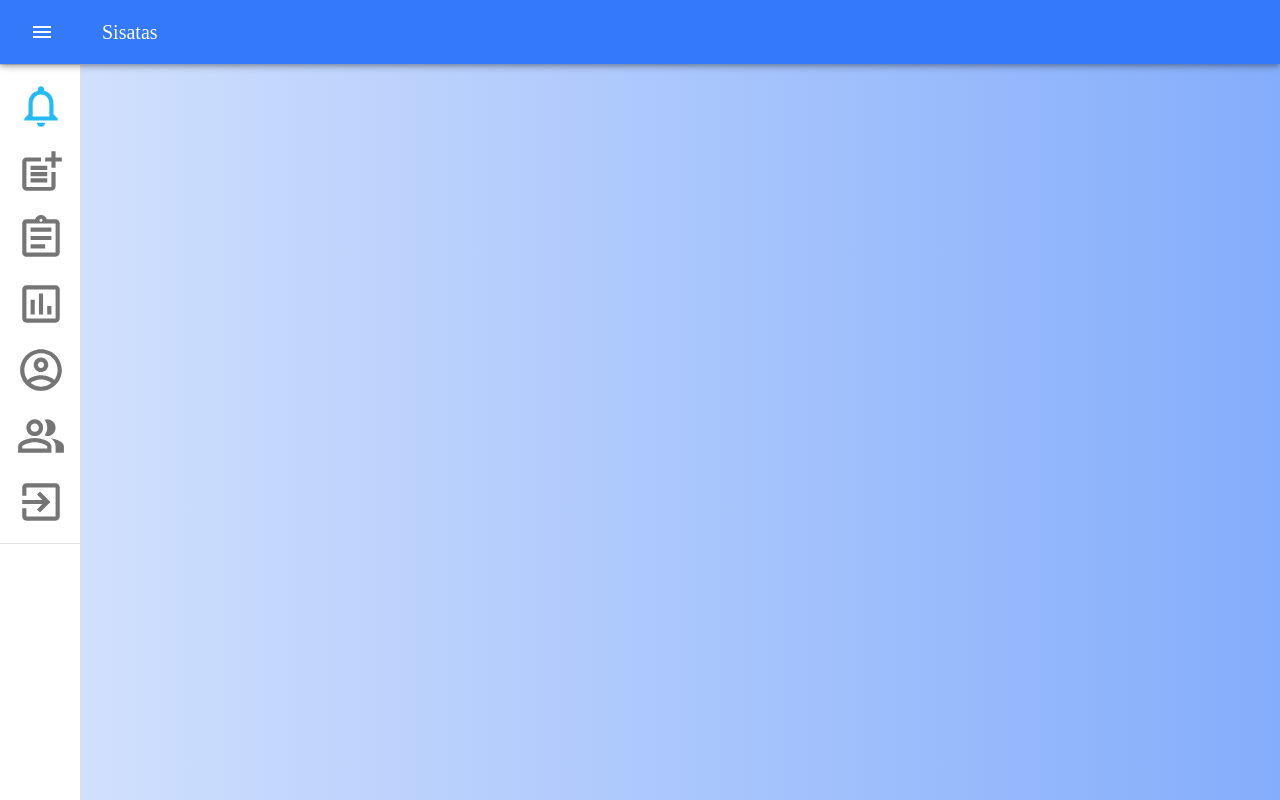
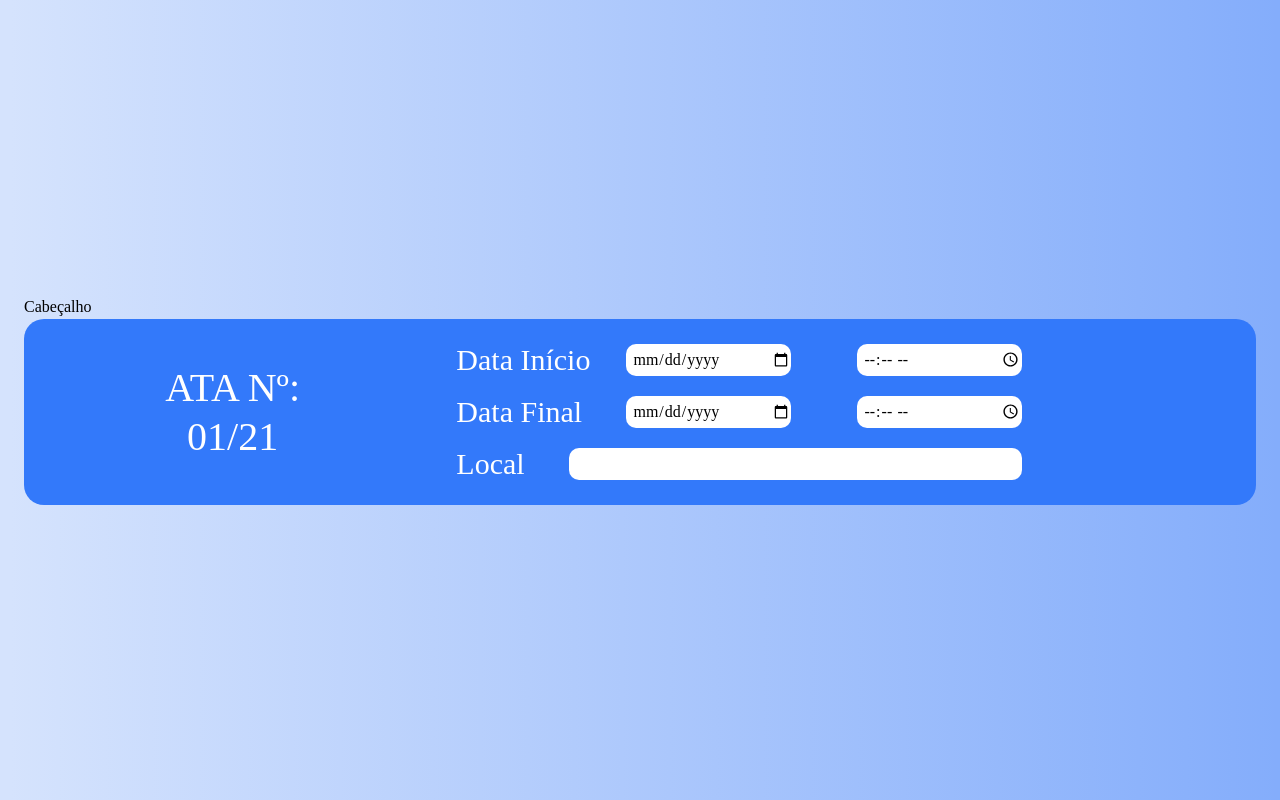
Before and after one commit to BureauTech/ProjectSisatas, a React (Create React App) app in the folder client/: page /userlist in a window 1280 px wide. Built offline with nearby package versions, Linux system fonts and the light colour scheme; the HTML template or start-up script is replaced by a standard one.

Commit message:
first commit

```diff
--- a/client/src/App.js
+++ b/client/src/App.js
@@ -1,5 +1,5 @@
 import { BrowserRouter as Router, Switch, Route } from "react-router-dom";
-import AtaHeader from "./components/CreateAta/AtaHeader";
+import UserFilter from "./components/UserList/UserFilter";
 import Menu from "./components/Menu/Menu"
 
 function App() {
@@ -10,8 +10,8 @@ function App() {
     <div className="App">
       <Router>
         <Switch>
-          <Route path="/create">
-            <AtaHeader ata={ata} />
+          <Route path="/userlist">
+            <UserFilter ata={ata} />
           </Route>
           <Route path="/">
             <Menu />
--- /dev/null
+++ b/client/src/components/UserList/UserFilter.js
@@ -0,0 +1,156 @@
+import {
+    Container,
+    Grid,
+    withStyles,
+    Typography,
+    FormLabel,
+    Input,
+} from "@material-ui/core";
+import { Component } from "react";
+
+// Alterando css de componentes
+const styles = (theme) => ({
+    grid: {
+        backgroundColor: theme.palette.primary.main,
+        borderRadius: "20px",
+        padding: 5,
+    },
+    textField: {
+        backgroundColor: "white",
+        borderRadius: "10px",
+        color: "black",
+        width: "100%",
+        paddingLeft: "0.4rem",
+    },
+    biggerText: {
+        color: "white",
+        fontFamily: "Montserrat",
+        fontSize: "2.5rem",
+        fontStyle: "normal",
+        fontWeight: "normal",
+        lineHeight: "3.0625rem",
+        letterSpacing: "0em",
+        textAlign: "left",
+    },
+    normalText: {
+        color: "white",
+        fontFamily: "Montserrat",
+        fontSize: "1.875rem",
+        fontStyle: "normal",
+        fontWeight: "normal",
+        lineHeight: "2rem",
+        letterSpacing: "0em",
+        textAlign: "left",
+    },
+    rowMargin: {
+        margin: 20,
+    },
+});
+
+class UserFilter extends Component {
+    render() {
+        const { classes, ata } = this.props;
+
+        return (
+            <Container>
+                <Grid container>
+                    <Typography>Cabeçalho</Typography>
+                    <Grid
+                        container
+                        className={classes.grid}
+                        alignItems="center"
+                        justify="space-evenly"
+                    >
+                        {/* LATERAL ESQUERDA (NÚMERO DA ATA)*/}
+                        <Grid item sm={10} lg={4}>
+                            <Grid container justify="center">
+                                <Grid container justify="center">
+                                    <Typography className={classes.biggerText}>
+                                        ATA Nº:
+                    </Typography>
+                                </Grid>
+                                <Grid container justify="center">
+                                    <Typography className={classes.biggerText}>
+                                        {ata.id}
+                                    </Typography>
+                                </Grid>
+                            </Grid>
+                        </Grid>
+                        {/* CONTEINER DA DIREITA (INPUTS)*/}
+                        <Grid item xs={12} sm={10} md={8} lg={8}>
+                            <Grid item xs={11} lg={10}>
+                                {/* ROW DATA INÍCIO */}
+                                <Grid container className={classes.rowMargin}>
+                                    <Grid item lg={3}>
+                                        <FormLabel className={classes.normalText}>
+                                            Data Início
+                      </FormLabel>
+                                    </Grid>
+                                    <Grid item xs={12} lg={7}>
+                                        <Grid container justify="space-between">
+                                            <Grid item xs={7} lg={5}>
+                                                <Input
+                                                    className={classes.textField}
+                                                    disableUnderline
+                                                    type="date"
+                                                ></Input>
+                                            </Grid>
+                                            <Grid xs={4} lg={5}>
+                                                <Input
+                                                    className={classes.textField}
+                                                    disableUnderline
+                                                    type="time"
+                                                ></Input>
+                                            </Grid>
+                                        </Grid>
+                                    </Grid>
+                                </Grid>
+                                {/* ROW DATA FINAL */}
+                                <Grid container className={classes.rowMargin}>
+                                    <Grid item lg={3}>
+                                        <FormLabel className={classes.normalText}>
+                                            Data Final
+                      </FormLabel>
+                                    </Grid>
+                                    <Grid item xs={12} lg={7}>
+                                        <Grid container justify="space-between">
+                                            <Grid item xs={7} lg={5}>
+                                                <Input
+                                                    className={classes.textField}
+                                                    disableUnderline
+                                                    type="date"
+                                                ></Input>
+                                            </Grid>
+                                            <Grid item xs={4} lg={5}>
+                                                <Input
+                                                    className={classes.textField}
+                                                    disableUnderline
+                                                    type="time"
+                                                ></Input>
+                                            </Grid>
+                                        </Grid>
+                                    </Grid>
+                                </Grid>
+                                {/* ROW LOCAL */}
+                                <Grid container className={classes.rowMargin}>
+                                    <Grid item lg={2} xs={10}>
+                                        <FormLabel className={classes.normalText}>Local</FormLabel>
+                                    </Grid>
+                                    <Grid item xs={12} lg={8}>
+                                        <Input
+                                            className={classes.textField}
+                                            disableUnderline
+                                            type="text"
+                                        ></Input>
+                                    </Grid>
+                                </Grid>
+                            </Grid>
+                        </Grid>
+                    </Grid>
+                </Grid>
+            </Container>
+        );
+    }
+}
+
+export default withStyles(styles, { withTheme: true })(UserFilter);
```
